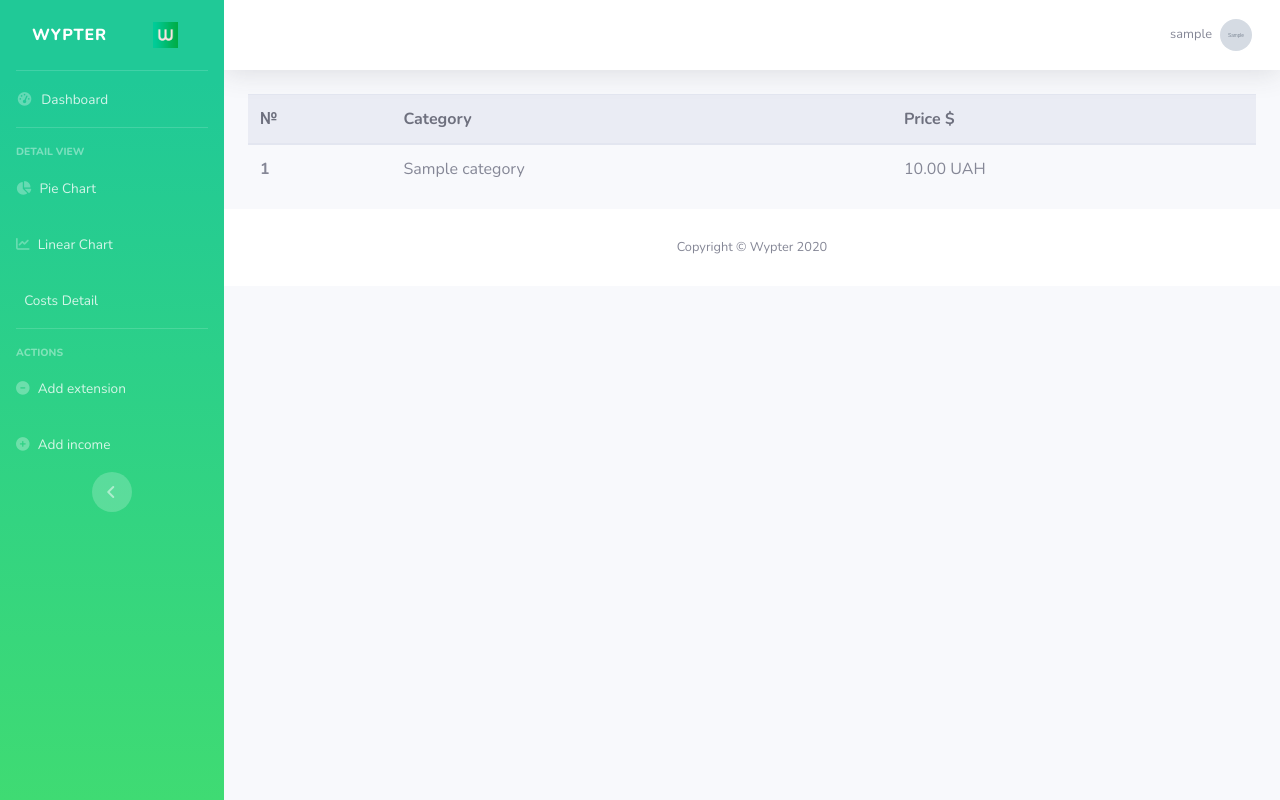
After one commit to Wipersee/wypter, a Django app: page /account/graph_chart/detail_sum/ in a window 1280 px wide. The commit adds this page. Run offline with Django 3.2, Linux system fonts and the light colour scheme; a user stored in the database is signed in; tables that the repository leaves empty hold one stand-in row (values such as "Sample post"); grey boxes marked "Sample" are stand-in pictures; some libraries are stand-ins or nearby versions.

Commit message:
add deteil costs

```diff
--- a/api/views.py
+++ b/api/views.py
@@ -25,7 +25,7 @@ class CategoryPriceDetail(generics.ListAPIView):
     def get_queryset(self):
         identifier = self.kwargs['pk']
         wallet = Wallet.objects.get(user=Profile.objects.get(user=identifier))
-        return Extend.objects.filter(wallet=wallet,date__gte = (datetime.now() - timedelta(days=30)).strftime('%Y-%m-%d'))
+        return Extend.objects.filter(wallet=wallet, date__gte=(datetime.now() - timedelta(days=30)).strftime('%Y-%m-%d'))
 
 class CategoryPriceList(generics.ListAPIView):
     queryset = Category.objects.all()
--- a/core_logic/templates/base.html
+++ b/core_logic/templates/base.html
@@ -59,14 +59,17 @@
         <a class="nav-link" href="{% url 'pie_chart' %}">
           <i class="fas fa-chart-pie"></i>
           <span>Pie Chart</span></a>
-      </li>
 
       <li class="nav-item {%if active == 'graph'%} active{%endif%}">
         <a class="nav-link" href="{% url 'graph_chart' %}">
           <i class="fas fa-chart-line"></i>
           <span>Linear Chart</span></a>
       </li>
-
+        </li>
+        <li class="nav-item">
+            <a class="nav-link" href="{% url 'detail_sum' %}">
+          <i class="fas fa-chart-cost"></i>
+          <span>Costs Detail </span></a></li>
       <!-- Divider -->
       <hr class="sidebar-divider">
 
--- /dev/null
+++ b/core_logic/templates/core_logic/detail.html
@@ -0,0 +1,30 @@
+{% extends 'base.html' %}
+{%load static %}
+{%block title%}Wypter main{%endblock%}
+{%block content%}
+<body>
+<div class="container-lg">
+    <table class="table table-hover">
+        <thead class="thead-light">
+          <tr>
+            <th scope="col">№</th>
+            <th scope="col">Category</th>
+            <th scope="col">Price $</th>
+            <!--th scope="col">Comment</th-->
+          </tr>
+        </thead>
+        <tbody>
+          {% for extend in extends %}
+          <tr>
+            <th scope="row">{{forloop.counter}}</th>
+            <td>{{extend.category}}</td>
+            <td>{{extend.price}} {{wallet.courency}}</td>
+            <!--td>{{extend.comment}}</td-->
+          </tr>
+          {% endfor %}
+        </tbody>
+      </table>
+  </div>
+
+</body>
+{% endblock %}
--- a/core_logic/urls.py
+++ b/core_logic/urls.py
@@ -5,4 +5,5 @@ urlpatterns = [
     path('dashbord/', views.dashboard, name='dashboard'),
     path('pie_chart/', views.pie_chart, name='pie_chart'),
     path('graph_chart/', views.graph_chart, name='graph_chart'),
+    path('graph_chart/detail_sum/', views.detail_sum, name='detail_sum')
 ]
--- a/core_logic/views.py
+++ b/core_logic/views.py
@@ -1,4 +1,4 @@
-from django.shortcuts import render, redirect
+from django.shortcuts import render, redirect, HttpResponse
 from django.contrib.auth.decorators import login_required
 from .forms import AddExtendForm, AddIncomeForm
 from .models import Wallet, Extend, Income, Category
@@ -180,3 +180,12 @@ def graph_chart(request):
                                                      'wallet': user_wallet,
                                                      'extend_form': extend_form,
                                                      'income_form': income_form, })
+
+def detail_sum(request):
+    wallet = Wallet.objects.get(user=Profile.objects.get(user=request.user))
+    extends = Extend.objects.filter(wallet=wallet).order_by('-date')
+    return render(request, 'core_logic/detail.html', {'extends': extends,
+                                                      'wallet': wallet})
+
+def delete_extension(request):
+    pass
```
